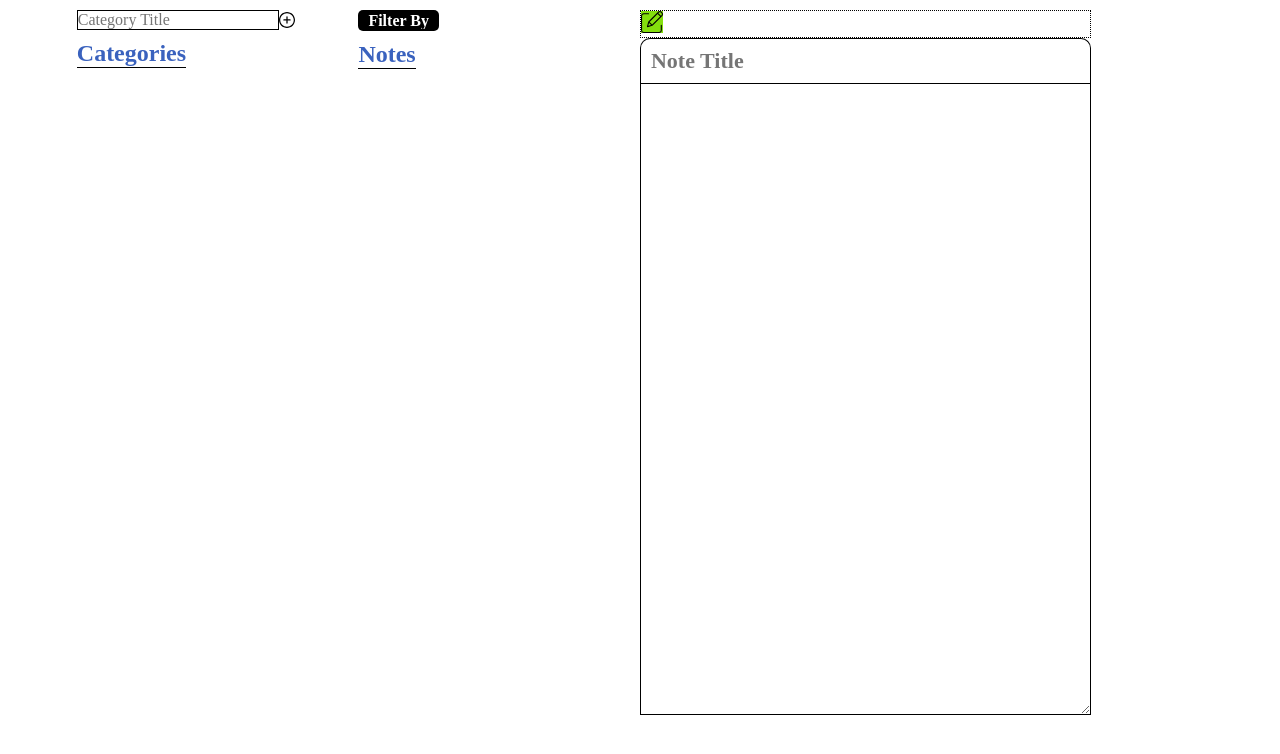
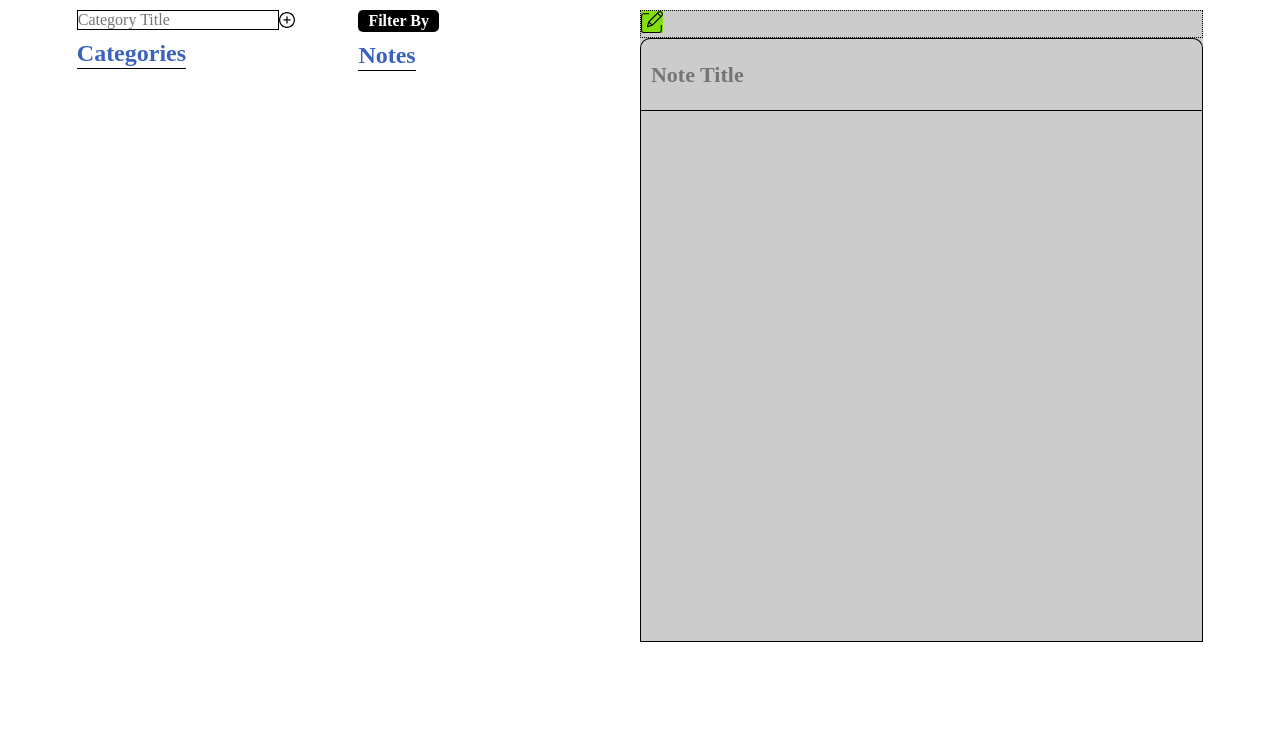
Before and after one commit to ozansozuozgit/vue-notebook, a Vue app: page / in a window 1280 px wide. Shown: the top 754 px of the page. Built offline with nearby package versions, Linux system fonts and the light colour scheme.

Commit message:
fix note being added with no category

```diff
--- a/public/index.html
+++ b/public/index.html
@@ -1,19 +1,28 @@
 <!DOCTYPE html>
 <html lang="en">
+
 <head>
   <meta charset="utf-8">
   <meta http-equiv="X-UA-Compatible" content="IE=edge">
   <meta name="viewport" content="width=device-width,initial-scale=1.0">
   <link rel="icon" href="<%= BASE_URL %>favicon.ico">
-    <title><%= htmlWebpackPlugin.options.title %></title>
+  <title>
+    <%= htmlWebpackPlugin.options.title %>
+  </title>
   <link rel="stylesheet" href="https://fonts.googleapis.com/css?family=Roboto:100,300,400,500,700,900">
   <link rel="stylesheet" href="https://cdn.jsdelivr.net/npm/@mdi/font@latest/css/materialdesignicons.min.css">
+  <link rel="stylesheet" href="https://cdnjs.cloudflare.com/ajax/libs/normalize/8.0.1/normalize.min.css"
+    integrity="sha512-NhSC1YmyruXifcj/KFRWoC561YpHpc5Jtzgvbuzx5VozKpWvQ+4nXhPdFgmx8xqexRcpAglTj9sIBWINXa8x5w=="
+    crossorigin="anonymous" />
 </head>
+
 <body>
   <noscript>
-      <strong>We're sorry but <%= htmlWebpackPlugin.options.title %> doesn't work properly without JavaScript enabled. Please enable it to continue.</strong>
+    <strong>We're sorry but <%= htmlWebpackPlugin.options.title %> doesn't work properly without JavaScript enabled.
+        Please enable it to continue.</strong>
   </noscript>
   <div id="app"></div>
   <!-- built files will be auto injected -->
 </body>
+
 </html>
--- a/src/components/Note.vue
+++ b/src/components/Note.vue
@@ -23,12 +23,12 @@ export default {
     handleDelete() {
       if (
         !confirm(
-          `Are you sure you want to delete the note '${this.note.title}' and its notes?`
+          `Are you sure you want to delete the note '${this.note.title}'?`
         )
       ) {
         return;
       }
-
+      this.setCurrentNote(null);
       this.deleteNote(this.note.uuid);
       dbService.removeNote(this.note);
     },
--- a/src/components/TextField.vue
+++ b/src/components/TextField.vue
@@ -1,5 +1,5 @@
 <template>
-  <div class="textfield_container">
+  <div class="textfield_container" :class="{ not_active: isDisabled }">
     <div class="textfield_nav">
       <img src="../assets/add_note.svg" alt="add_note" @click="addNewNote" />
     </div>
@@ -71,6 +71,8 @@ export default {
         this.text = "";
         this.noteTitle = "";
         this.isDisabled = false;
+      } else {
+        this.isDisabled = true;
       }
     },
     "$store.state.currentNote": function (newValue) {
@@ -90,10 +92,16 @@ export default {
 <style lang='scss' scoped>
 .textfield_container {
   flex: 0.5;
+  height: 80%;
+  display: flex;
+  flex-direction: column;
+}
+.not_active {
+  background: #ccc;
 }
 input {
   border: 1px solid black;
-  width: 80%;
+  width: 100%;
   height: 45px;
   border-bottom: none;
   border-top-left-radius: 10px;
@@ -102,14 +110,16 @@ input {
   font-size: 22px;
   font-weight: bold;
   outline: none;
+  flex: 0.1;
 }
 textarea {
   border: 1px solid black;
-  height: 80%;
-  width: 80%;
+  width: 100%;
   padding: 10px;
   outline: none;
   font-size: 18px;
+  flex: 1;
+  resize: none;
 }
 button {
   border: 1px solid black;
@@ -126,7 +136,9 @@ button {
 }
 .textfield_nav {
   border: 1px dotted black;
-  width: 80%;
+  width: 100%;
+  flex: 0.02;
+
   img {
     height: 22px;
     width: 22px;
```
Lines whose indentation alone changed are shown as unchanged.
